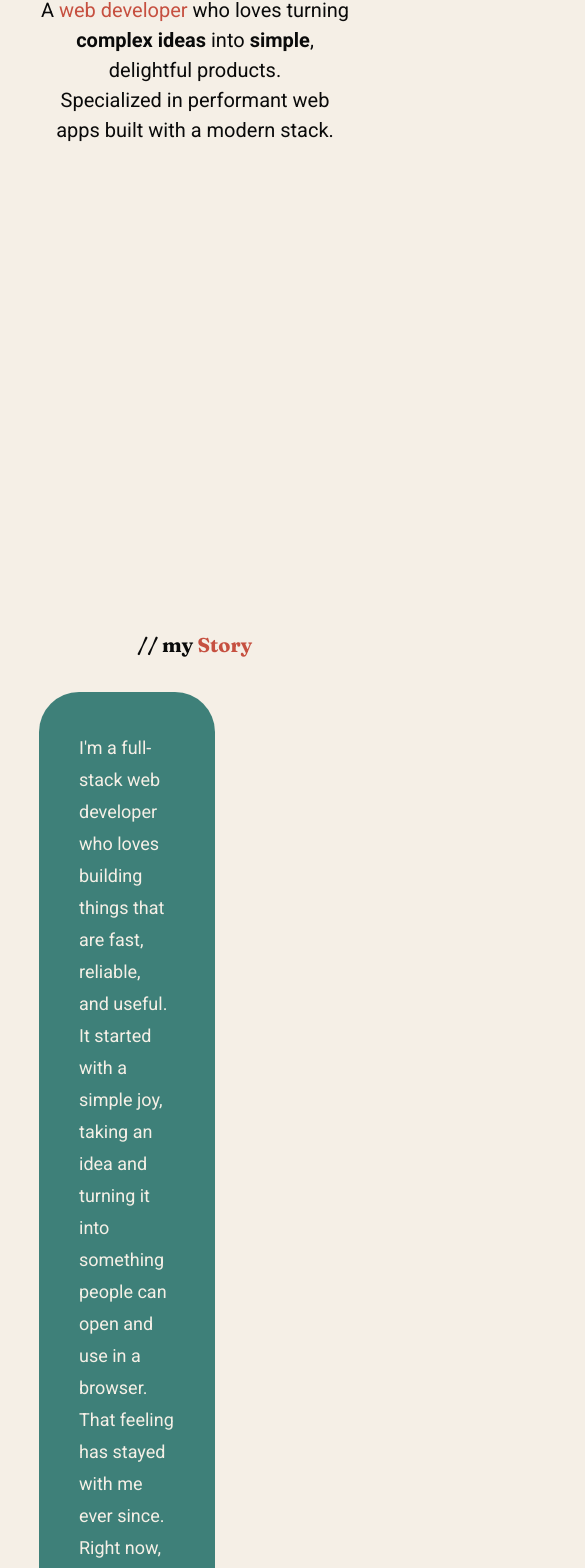
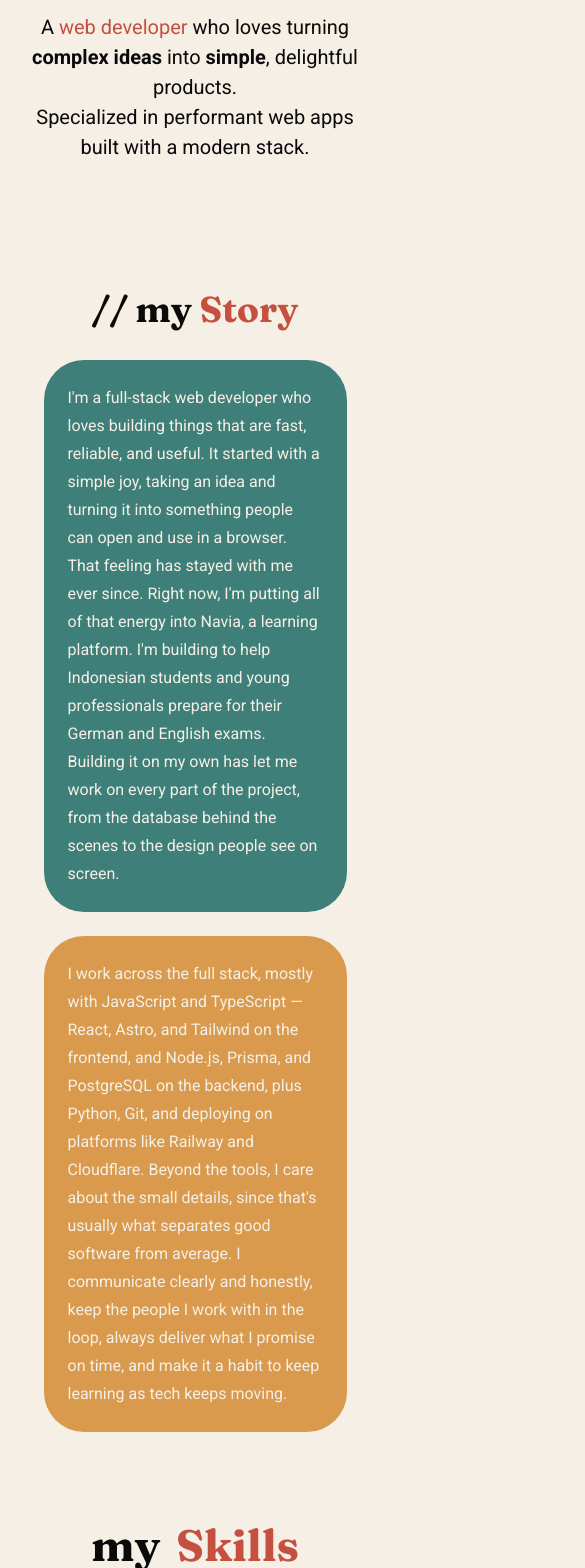
Before and after one commit to redyananda/port-dev, a React (Vite) app: page / in a window 390 px wide. Shown: the part 416-1984 px from the top of the page, 585 px wide, since content can reach past the window. Built offline with nearby package versions, Linux system fonts and the light colour scheme.

Commit message:
style mobile

```diff
--- a/src/components/AboutMe.css
+++ b/src/components/AboutMe.css
@@ -67,17 +67,48 @@
 }
 
 @media (max-width: 768px) {
-    .about-header{
+    .about {
+        margin-top: 80px;
+    }
+
+    .about-header {
         justify-items: center;
     }
     .about-header-title {
-        font-size: 20px;
+        font-size: 36px;
+        margin-bottom: 24px;
     }
 
+    .about-bio {
+        grid-template-columns: 1fr;
+        padding: 0 24px;
+    }
     .about-bio-image {
         display: none;
     }
+    .about-bio-content {
+        width: 100%;
+        padding: 24px 24px;
+        line-height: 28px;
+        box-sizing: border-box;
+        font-size: medium;
+    }
+
+    .about-skills {
+        grid-template-columns: 1fr;
+        margin-top: 24px;
+        padding: 0 24px;
+    }
     .about-skills-image {
-        display:none;
+        display: none;
+    }
+    .about-skills-container {
+        justify-content: flex-start;
+    }
+    .about-skills-content {
+        width: 100%;
+        padding: 24px 24px;
+        line-height: 28px;
+        font-size: medium;
     }
 }
--- a/src/components/Contact.css
+++ b/src/components/Contact.css
@@ -55,3 +55,16 @@
   background-color: #9e4033;
   cursor: pointer;
 }
+
+@media (max-width: 768px) {
+  .contact > h2 {
+    font-size: 36px;
+    margin-bottom: 40px;
+  }
+
+  .contact-container {
+    grid-template-columns: 1fr;
+    gap: 20px;
+    padding: 0 24px;
+  }
+}
--- a/src/components/Experience.css
+++ b/src/components/Experience.css
@@ -68,3 +68,51 @@
 .experience-content >h3{
     font-size: 20px;
 }
+
+@media (max-width: 768px) {
+  .experience-title {
+    font-size: 36px;
+    margin-top: 60px;
+  }
+
+  .experience-container {
+    width: 90%;
+    margin: 40px auto 40px;
+  }
+
+  .experience-container::before {
+    left: 7px;
+  }
+
+  .experience-timeline {
+    grid-template-columns: 14px 1fr;
+    gap: 16px;
+    margin-bottom: 28px;
+  }
+
+  .experience-date {
+    grid-column: 2;
+    text-align: left;
+    padding-right: 0;
+    font-size: 16px;
+  }
+
+  .experience-dot {
+    grid-column: 1;
+    grid-row: 1;
+    margin: 7px 0 0;
+  }
+
+  .experience-content {
+    grid-column: 2;
+    padding-left: 0;
+  }
+
+  .experience-content > h2 {
+    font-size: 20px;
+  }
+
+  .experience-content > h3 {
+    font-size: 16px;
+  }
+}
--- a/src/components/Hero.css
+++ b/src/components/Hero.css
@@ -71,12 +71,18 @@ body {
 }
 
 @media (max-width: 768px) {
+  body {
+    padding-left: 5%;
+    padding-right: 5%;
+  }
+
   .hero-img {
     display: none;
   }
   .hero {
     display: flex;
     flex-direction: column;
+    min-height: auto;
   }
   .hero-img-mobile {
     display: flex;
--- a/src/components/Navbar.css
+++ b/src/components/Navbar.css
@@ -41,6 +41,10 @@
 }
 
 @media (max-width: 768px) {
+    .navbar {
+        padding: 20px 5%;
+    }
+
     .hamburger {
         display: block;
     }
--- a/src/components/Portfolio.css
+++ b/src/components/Portfolio.css
@@ -78,3 +78,62 @@
     font-weight: 500;
     font-size: 20px;
 }
+
+@media (max-width: 768px) {
+  .portfolio {
+    grid-template-columns: 1fr;
+    margin-top: 60px;
+    padding: 16px;
+    gap: 16px;
+    border-radius: 24px;
+  }
+
+  .portfolio-left-title > h2 {
+    font-size: 36px;
+    position: static;
+    margin: 0;
+  }
+
+  .portfolio-container {
+    padding: 16px;
+    border-radius: 24px;
+  }
+
+  .portfolio-tech {
+    flex-wrap: wrap;
+    gap: 8px;
+  }
+
+  .portfolio-title {
+    font-size: 22px;
+  }
+
+  .portfolio-desc {
+    grid-template-columns: 1fr;
+    gap: 16px;
+  }
+
+  .portfolio-desc-card {
+    padding: 16px;
+  }
+
+  .portfolio-desc-card-result {
+    padding: 16px;
+  }
+
+  .portfolio-desc-card p {
+    font-weight: 400;
+  }
+
+  .portfolio-desc-card-result p {
+    font-weight: 400;
+  }
+
+  .portfolio-desc-card > h2 {
+    font-weight: 500;
+  }
+
+  .portfolio-desc-card-result > h2 {
+    font-weight: 500;
+  }
+}
--- a/src/components/Skills.css
+++ b/src/components/Skills.css
@@ -45,3 +45,31 @@
 .skills-badge:hover {
   background-color: #e8b9b3;
 }
+
+@media (max-width: 768px) {
+  .skills {
+    margin-top: 80px;
+  }
+
+  .skills-title {
+    font-size: 44px;
+    margin-bottom: 48px;
+  }
+
+  .skills-container {
+    grid-template-columns: repeat(2, 1fr);
+    gap: 20px;
+    margin-bottom: 20px;
+  }
+
+  .skills-badge {
+    width: 100%;
+    height: auto;
+    padding: 24px 24px;
+  }
+
+  .skills-badge > img {
+    width: 80px;
+    height: 80px;
+  }
+}
--- a/src/components/Testimonials.css
+++ b/src/components/Testimonials.css
@@ -82,6 +82,14 @@
     }
 
     .testimonial-container {
-        padding: 0 36px;
+        padding: 0 8px;
+    }
+
+    .testimonial-card {
+        margin: 0;
+    }
+
+    .testimonial-card-content {
+        padding: 28px 20px;
     }
 }
```
